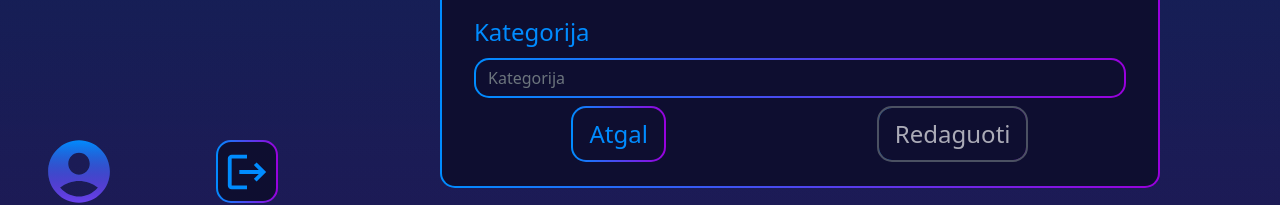
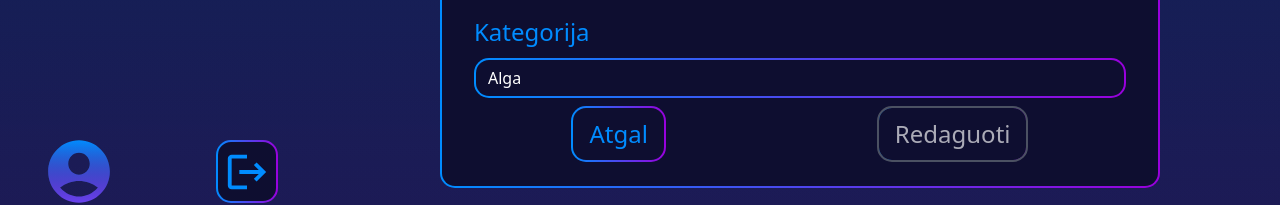
Before and after one commit to ZiGreed/P.B.A.A.SpringProject2023, a React (Vite) app: page /editexpenses/1 in a window 1280 px wide. Shown: the part 453-658 px from the top of the page. Built offline with nearby package versions, Linux system fonts and the light colour scheme; no server answers.

Commit message:
fix done

```diff
--- a/src/components/AddIncomes.jsx
+++ b/src/components/AddIncomes.jsx
@@ -132,8 +132,8 @@ function AddIncomes() {
             <Form.Group className="p-2">
               <Form.Label>Kategorija</Form.Label>
               <Form.Control
+                className="incomes_expensesFields select-dark"
                 as="select"
-                className="incomes_expensesFields select-dark"
                 name="category"
                 onChange={handleChange}
                 onBlur={handleBlur}
--- a/src/components/EditExpenses.jsx
+++ b/src/components/EditExpenses.jsx
@@ -121,14 +121,18 @@ function EditExpenses() {
               <Form.Label>Kategorija</Form.Label>
               <Form.Control
                 className="incomes_expensesFields"
-                type="text"
+                as="select"
                 placeholder="Kategorija"
-                name="categoryEdit"
-                value={values.categoryEdit}
+                name="category"
+                value={values.category}
                 onBlur={handleBlur}
                 onChange={handleChange}
                 isInvalid={touched.category && !values.category}
-              />
+              >
+                <option value="Alga">Alga</option>
+                <option value="Dovana">Dovana</option>
+                <option value="Kita">Kita</option>
+              </Form.Control>
               <span className="formError">
                 <ErrorMessage name="category" />
               </span>
--- a/src/components/EditExpensesAndIncomes.scss
+++ b/src/components/EditExpensesAndIncomes.scss
@@ -57,3 +57,6 @@
 .editHeader {
   margin: 5px auto 5px 200px;
 }
+option {
+  color: #000;
+}
--- a/src/components/EditIncomes.jsx
+++ b/src/components/EditIncomes.jsx
@@ -118,15 +118,19 @@ function EditIncomes() {
             <Form.Group className="p-2">
               <Form.Label>Kategorija</Form.Label>
               <Form.Control
-                type="text"
+                as="select"
                 className="incomes_expensesFields"
                 placeholder="Kategorija"
-                name="categoryEdit"
-                value={values.categoryEdit}
+                name="category"
+                value={values.category}
                 onBlur={handleBlur}
                 onChange={handleChange}
                 isInvalid={touched.category && !values.category}
-              />
+              >
+                <option value="Alga">Alga</option>
+                <option value="Dovana">Dovana</option>
+                <option value="Kita">Kita</option>
+              </Form.Control>
               <span className="formError">
                 <ErrorMessage name="category" />
               </span>
```
